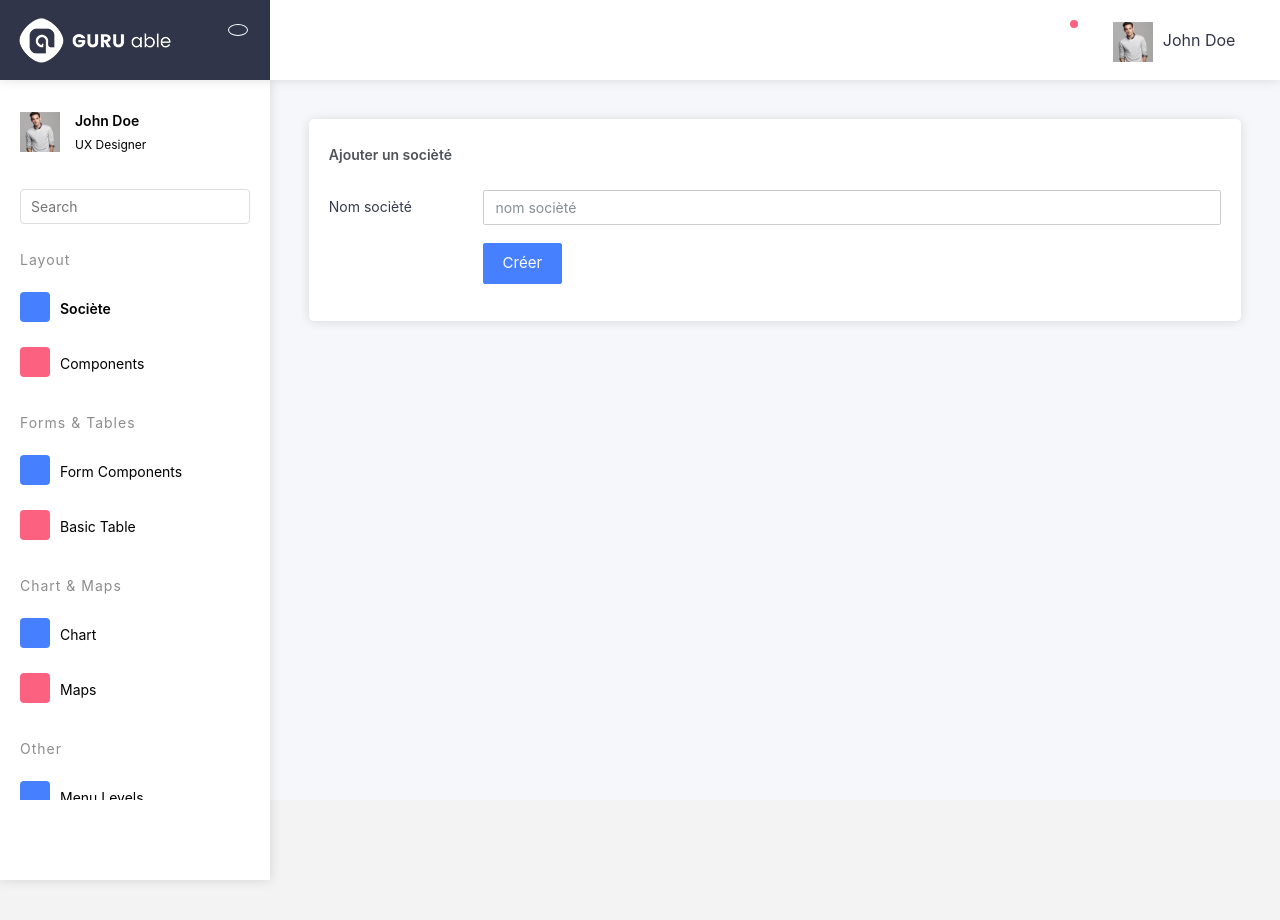
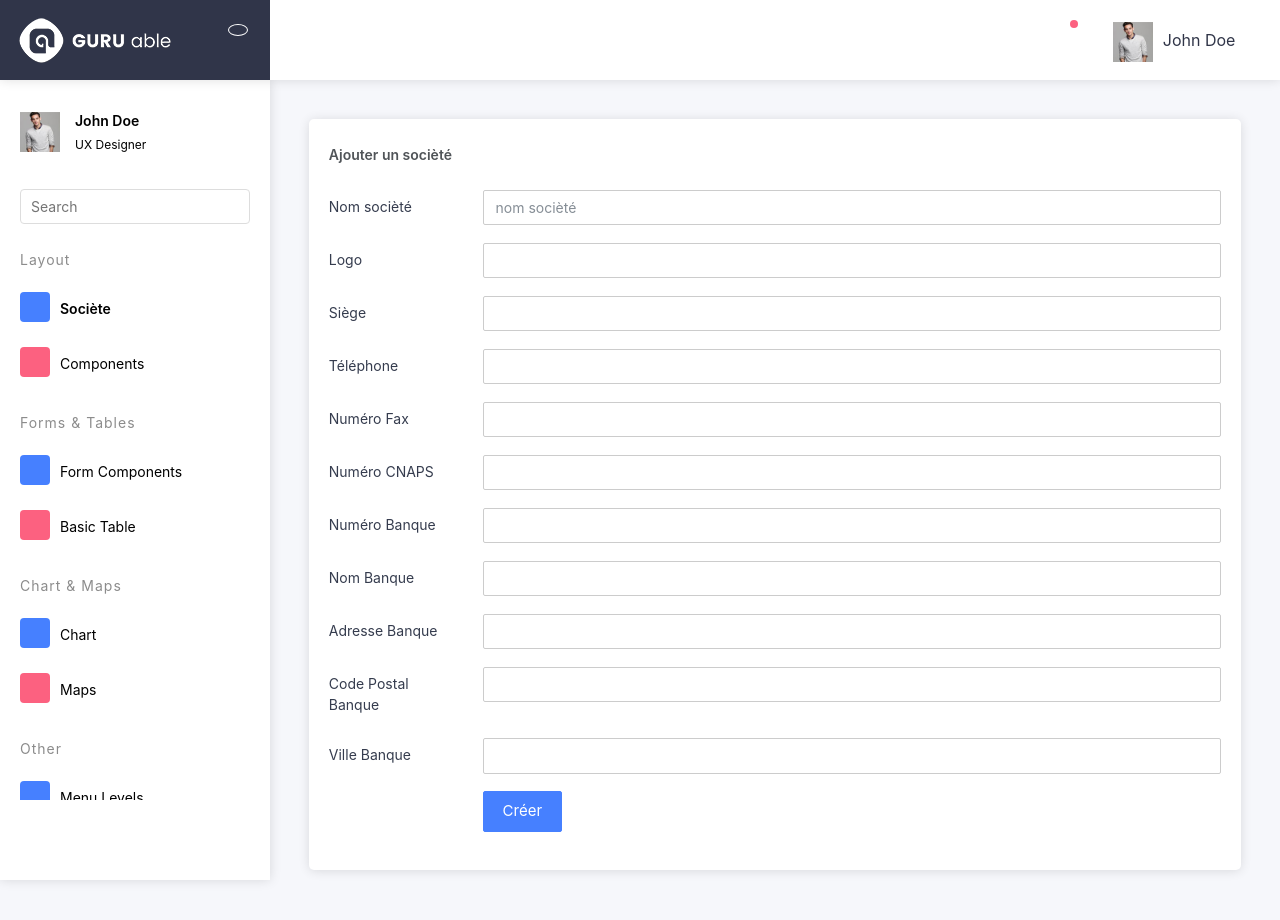
Before and after one commit to Nampiana/GRH_Frontend, a React (Create React App) app: page /create-societe in a window 1280 px wide. Shown: the top 920 px of the page. Before the commit the page ends 800 px from the top, so only its background shows below. Built offline with nearby package versions, Linux system fonts and the light colour scheme; no server answers; sample sign-in values are in the browser's storage; some icons are missing.

Commit message:
ajout column pour societe

```diff
--- a/src/pages/societe/createSociete.js
+++ b/src/pages/societe/createSociete.js
@@ -14,6 +14,16 @@ function CreateSociete() {
 
   const [formData, setFormData] = useState({
     nom_societe: "",
+    logo: "",
+    siege: "",
+    telephone: "",
+    numero_fax: "",
+    numero_cnaps: "",
+    numero_banque: "",
+    nom_banque: "",
+    adresse_banque: "",
+    cp_banque: "",
+    ville_banque: "",
   });
 
   const handleChange = (e) => {
@@ -24,21 +34,32 @@ function CreateSociete() {
   const handleSubmit = (e) => {
     e.preventDefault();
 
-  const dataToSend = {
-    nom_societe: formData.nom_societe,
-  };
+    const dataToSend = { ...formData }; // envoie tout le formulaire
 
     createSociete(dataToSend, () => {
-    setFormData({ nom_societe: "" });
+      setFormData({
+        nom_societe: "",
+        logo: "",
+        siege: "",
+        telephone: "",
+        numero_fax: "",
+        numero_cnaps: "",
+        numero_banque: "",
+        nom_banque: "",
+        adresse_banque: "",
+        cp_banque: "",
+        ville_banque: "",
+      });
+
       setSuccessMessage("Société enregistrée avec succès ✅");
 
-    // Masquer automatiquement après 3 secondes
       setTimeout(() => {
         setSuccessMessage("");
         navigate("/societe");
       }, 1000);
     });
   };
+
 
   return (
     <>
@@ -80,6 +101,135 @@ function CreateSociete() {
                                     required />
                                 </div>
                               </div>
+                              <div class="form-group row">
+                                <label class="col-sm-2 col-form-label">Logo</label>
+                                <div class="col-sm-10">
+                                  <input
+                                    type="text"
+                                    className="form-control"
+                                    name="logo"
+                                    value={formData.logo}
+                                    onChange={handleChange}
+                                  />
+                                </div>
+                              </div>
+
+                              <div class="form-group row">
+                                <label class="col-sm-2 col-form-label">Siège</label>
+                                <div class="col-sm-10">
+                                  <input
+                                    type="text"
+                                    className="form-control"
+                                    name="siege"
+                                    value={formData.siege}
+                                    onChange={handleChange}
+                                  />
+                                </div>
+                              </div>
+
+                              <div class="form-group row">
+                                <label class="col-sm-2 col-form-label">Téléphone</label>
+                                <div class="col-sm-10">
+                                  <input
+                                    type="text"
+                                    className="form-control"
+                                    name="telephone"
+                                    value={formData.telephone}
+                                    onChange={handleChange}
+                                  />
+                                </div>
+                              </div>
+
+                              <div class="form-group row">
+                                <label class="col-sm-2 col-form-label">Numéro Fax</label>
+                                <div class="col-sm-10">
+                                  <input
+                                    type="text"
+                                    className="form-control"
+                                    name="numero_fax"
+                                    value={formData.numero_fax}
+                                    onChange={handleChange}
+                                  />
+                                </div>
+                              </div>
+
+                              <div class="form-group row">
+                                <label class="col-sm-2 col-form-label">Numéro CNAPS</label>
+                                <div class="col-sm-10">
+                                  <input
+                                    type="text"
+                                    className="form-control"
+                                    name="numero_cnaps"
+                                    value={formData.numero_cnaps}
+                                    onChange={handleChange}
+                                  />
+                                </div>
+                              </div>
+
+                              <div class="form-group row">
+                                <label class="col-sm-2 col-form-label">Numéro Banque</label>
+                                <div class="col-sm-10">
+                                  <input
+                                    type="text"
+                                    className="form-control"
+                                    name="numero_banque"
+                                    value={formData.numero_banque}
+                                    onChange={handleChange}
+                                  />
+                                </div>
+                              </div>
+
+                              <div class="form-group row">
+                                <label class="col-sm-2 col-form-label">Nom Banque</label>
+                                <div class="col-sm-10">
+                                  <input
+                                    type="text"
+                                    className="form-control"
+                                    name="nom_banque"
+                                    value={formData.nom_banque}
+                                    onChange={handleChange}
+                                  />
+                                </div>
+                              </div>
+
+                              <div class="form-group row">
+                                <label class="col-sm-2 col-form-label">Adresse Banque</label>
+                                <div class="col-sm-10">
+                                  <input
+                                    type="text"
+                                    className="form-control"
+                                    name="adresse_banque"
+                                    value={formData.adresse_banque}
+                                    onChange={handleChange}
+                                  />
+                                </div>
+                              </div>
+
+                              <div class="form-group row">
+                                <label class="col-sm-2 col-form-label">Code Postal Banque</label>
+                                <div class="col-sm-10">
+                                  <input
+                                    type="text"
+                                    className="form-control"
+                                    name="cp_banque"
+                                    value={formData.cp_banque}
+                                    onChange={handleChange}
+                                  />
+                                </div>
+                              </div>
+
+                              <div class="form-group row">
+                                <label class="col-sm-2 col-form-label">Ville Banque</label>
+                                <div class="col-sm-10">
+                                  <input
+                                    type="text"
+                                    className="form-control"
+                                    name="ville_banque"
+                                    value={formData.ville_banque}
+                                    onChange={handleChange}
+                                  />
+                                </div>
+                              </div>
                               <div className="form-group row">
                                 <div className="col-sm-10 offset-sm-2">
                                   <button type="submit" className="btn btn-primary">
--- a/src/pages/societe/societe.js
+++ b/src/pages/societe/societe.js
@@ -91,16 +91,34 @@ function Societe() {
                               <table className="table">
                                 <thead>
                                   <tr>
-                                    <th>ID</th>
                                     <th>Nom société</th>
+                                    <th>Logo</th>
+                                    <th>Siège</th>
+                                    <th>Téléphone</th>
+                                    <th>Fax</th>
+                                    <th>CNAPS</th>
+                                    <th>Numéro banque</th>
+                                    <th>Nom banque</th>
+                                    <th>Adresse banque</th>
+                                    <th>CP banque</th>
+                                    <th>Ville banque</th>
                                     <th>Action</th>
                                   </tr>
                                 </thead>
                                 <tbody>
                                   {societe.map((societe) => (
                                     <tr key={societe.id}>
-                                      <td>{societe.id}</td>
                                       <td>{societe.nom_societe}</td>
+                                      <td>{societe.logo}</td>
+                                      <td>{societe.siege}</td>
+                                      <td>{societe.telephone}</td>
+                                      <td>{societe.numero_fax}</td>
+                                      <td>{societe.numero_cnaps}</td>
+                                      <td>{societe.numero_banque}</td>
+                                      <td>{societe.nom_banque}</td>
+                                      <td>{societe.adresse_banque}</td>
+                                      <td>{societe.cp_banque}</td>
+                                      <td>{societe.ville_banque}</td>
                                       <td>
                                         <button
                                           className="btn btn-warning btn-sm mr-2"
```
Lines whose indentation alone changed are shown as unchanged.
